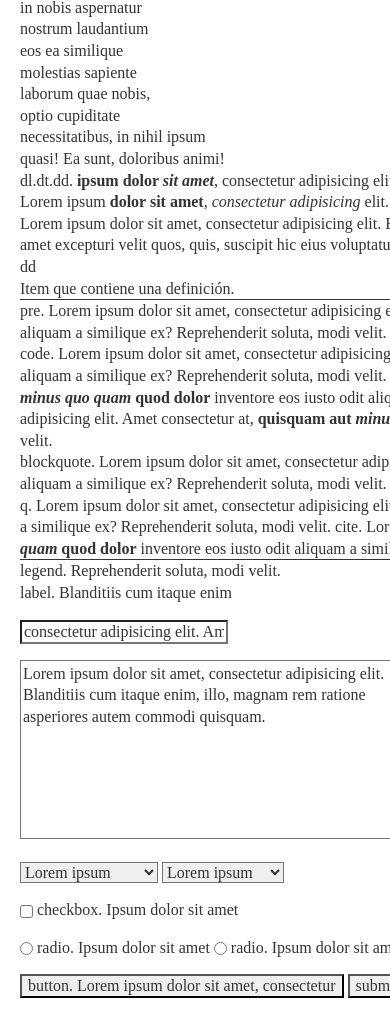
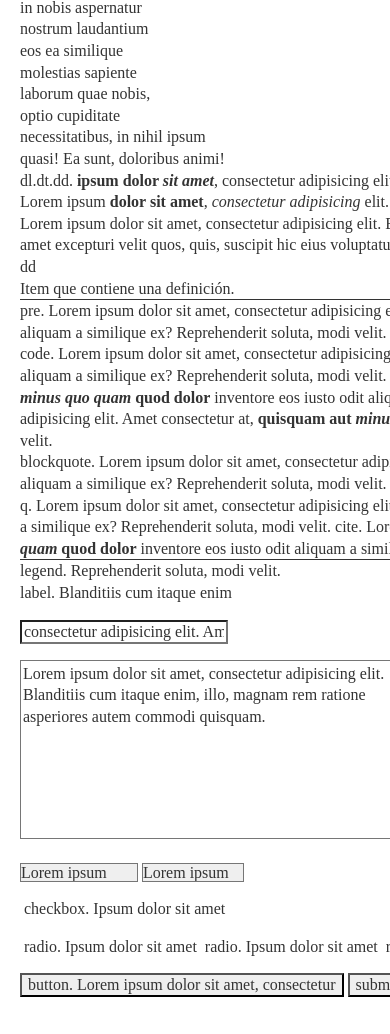
Before and after one commit to carloscabo/dom-limpio, a plain HTML site: page index.html in a window 390 px wide. Shown: the part 1255-2289 px from the top of the page. Drawn offline with nearby package versions, Linux system fonts and the light colour scheme; files that its build step writes are made by us from their sources.

Commit message:
Fix form elements on mobile webkit

```diff
--- a/assets/stylesheets/dom-limpio/_forms.scss
+++ b/assets/stylesheets/dom-limpio/_forms.scss
@@ -18,6 +18,7 @@ textarea {
   font: inherit;
   margin: 0;
   border-radius: 0;
+  -webkit-appearance: none;
 }
 
 input, select {
```
